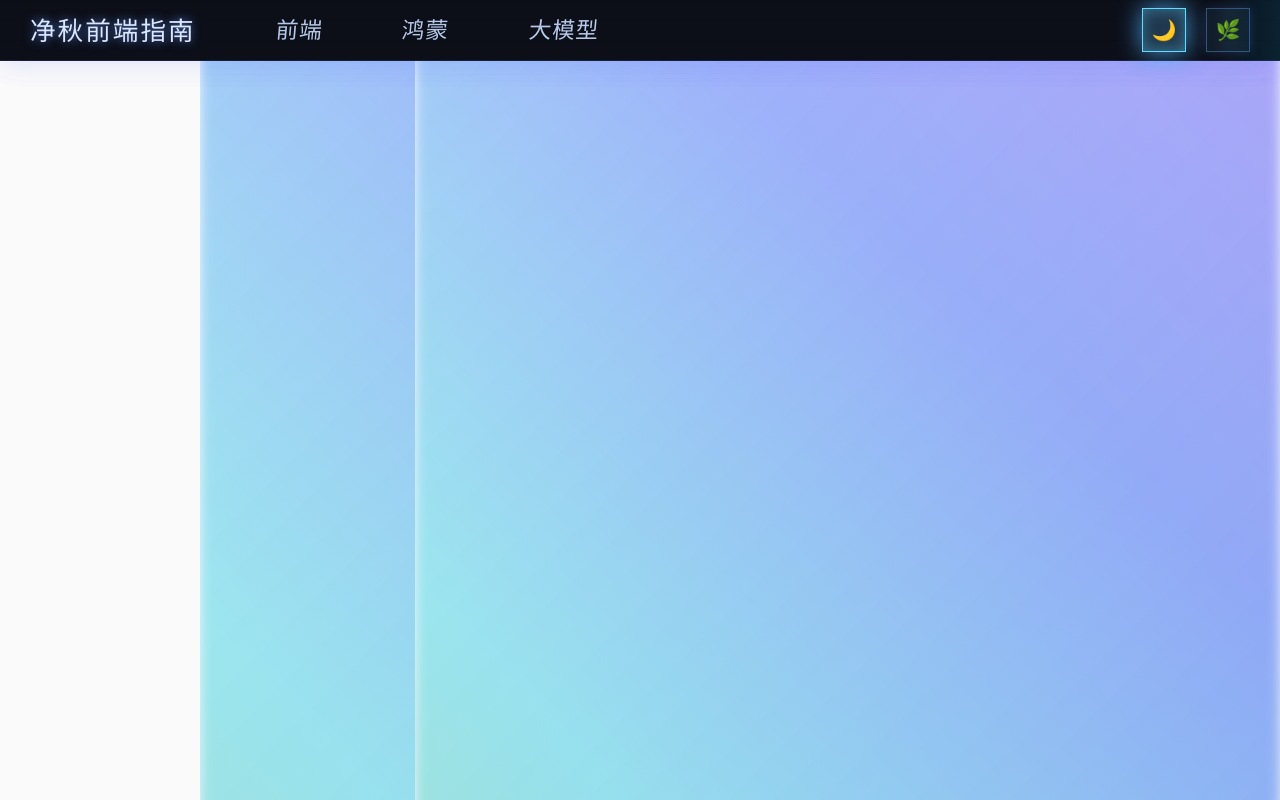
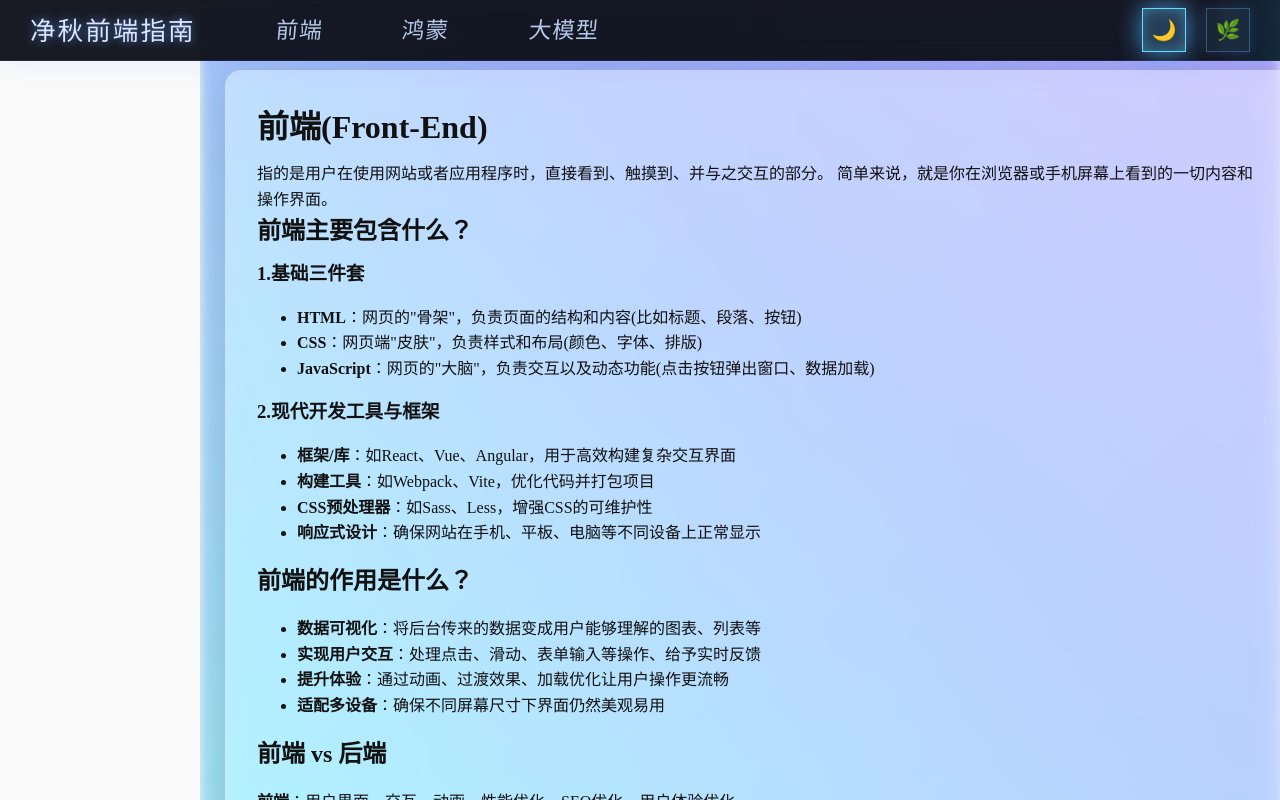
Before and after one commit to ReverieNull/my-blog, a React (Vite) app: page / in a window 1280 px wide. Shown: the top 800 px of the page. Built offline with nearby package versions, Linux system fonts and the light colour scheme; a web font is replaced by a local one.

Commit message:
fix: update routes

```diff
--- a/src/Router/index.tsx
+++ b/src/Router/index.tsx
@@ -155,7 +155,7 @@ const router = createBrowserRouter([
     path: '/',
     element: <Layout />,      // 公共外壳
     children: [
-      { index: true, element: <Home /> },
+      { index: true, element: <FrontendWelcome /> },
 
       {
         path: 'frontend',
```
